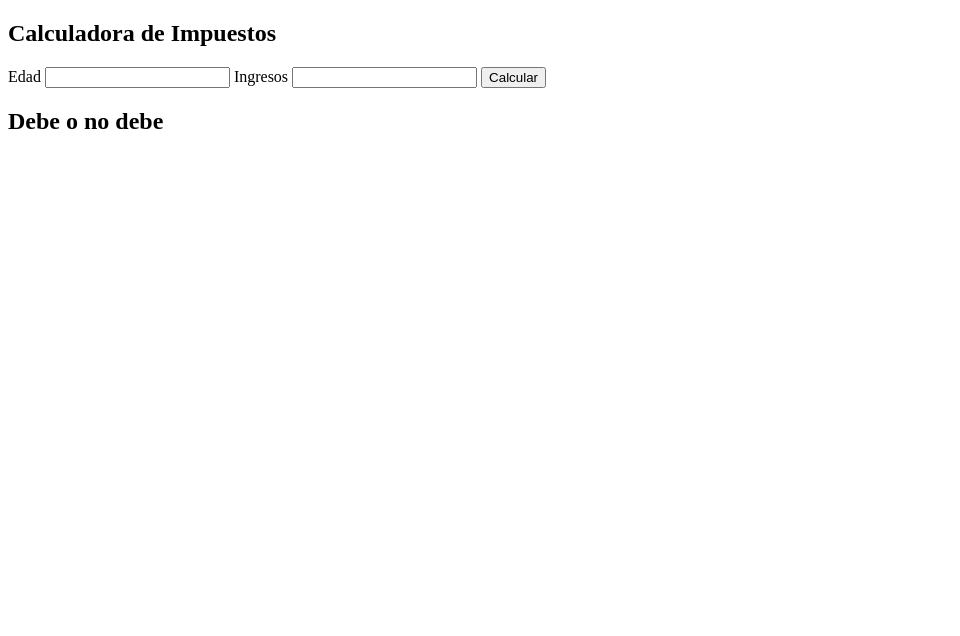
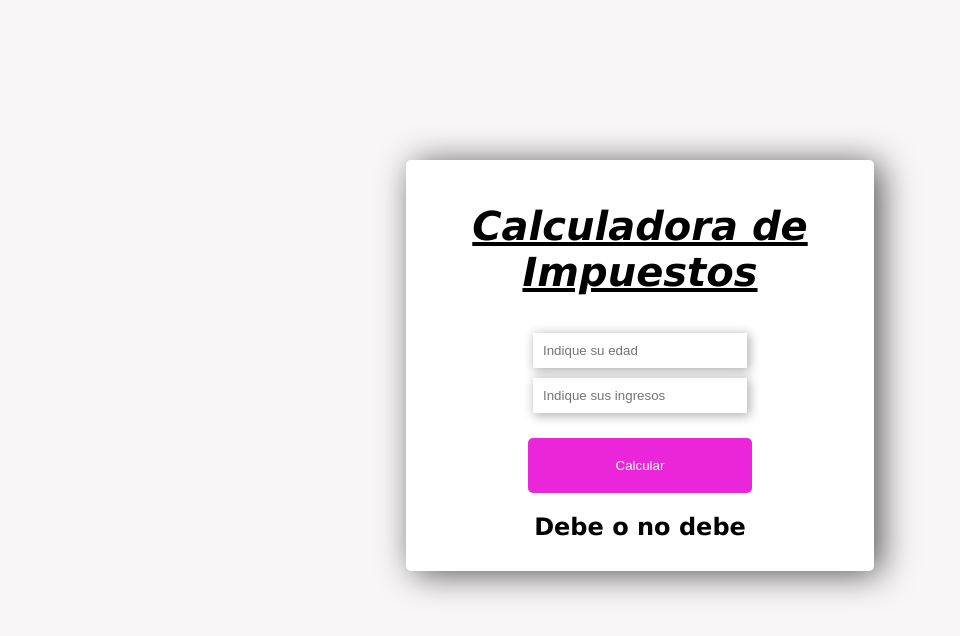
Before and after one commit to ning3n/calculadoraImpuestos, a plain HTML site: page index.html in a window 1280 px wide. Shown: the whole page, without its empty margins (0-960 px from the left). Drawn offline with Linux system fonts and the light colour scheme.

Commit message:
HTML v2 and CSS v1

```diff
--- a/index.html
+++ b/index.html
@@ -10,10 +10,8 @@
     <div class="container">
         <h2 class="title">Calculadora de Impuestos</h2>
         <div class="form">
-            <label for="edad">Edad</label>
-            <input type="text" name="edad" id="edad">
-            <label for="ingresos">Ingresos</label>
-            <input type="text" name="ingresos" id="ingresos">
+            <input type="text" name="edad" id="edad" placeholder="Indique su edad" required>
+            <input type="text" name="ingresos" id="ingresos" placeholder="Indique sus ingresos" required>
             <button>Calcular</button>
         </div>
         <h2 class="result">Debe o no debe</h2>
--- a/style.css
+++ b/style.css
@@ -0,0 +1,52 @@
+body{
+    background-color: #f8f6f6;
+    margin: 0;
+    padding: 0;
+    font-family: 'Lucida Sans', 'Lucida Sans Regular', 'Lucida Grande', 'Lucida Sans Unicode', Geneva, Verdana, sans-serif;
+}
+
+.container{
+    background-color: white;
+    width: 35%;
+    text-align: center;
+    margin: 10em auto;
+    padding: 10px;
+    border-radius: 5px;
+    box-shadow: 7px 3px 35px -1px rgba(0,0,0,0.69);
+}
+
+.title{
+    font-size: 40px;
+    font-weight: bold;
+    font-style: italic;
+    text-decoration:underline;
+}
+
+.form{
+    display:flex;
+    flex-direction: column;
+    width: 50%;
+    margin: 0 auto;
+}
+
+input{
+    padding: 10px;
+    margin: 5px;
+    border: none;
+    box-shadow: 2px 2px 10px 1px rgba(0,0,0,0.3);
+}
+
+button{
+    padding: 20px;
+    margin-top: 20px;
+    background-color: rgb(235, 38, 218);
+    border: none;
+    border-radius: 5px;
+    cursor: pointer;
+    color: white;
+    transition: background-color .3s ease;
+}
+
+button:hover{
+    background-color: rgb(151, 26, 141);
+}
```
